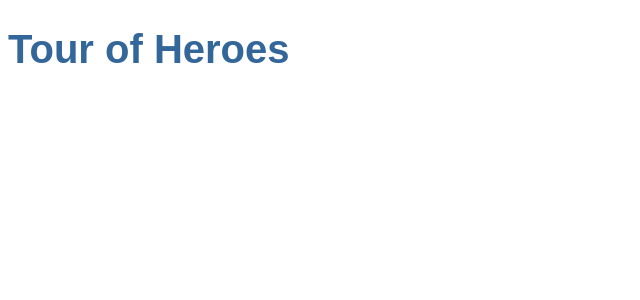
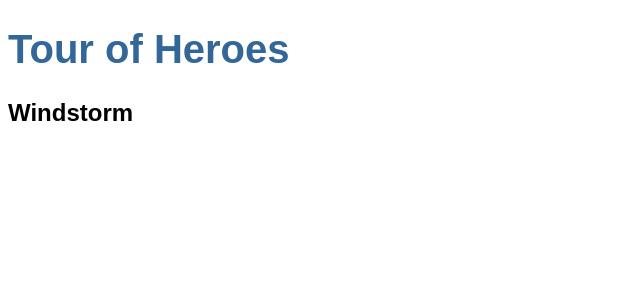
Before and after one commit to FireL0ki/angular-tour-of-heroes, an Angular app: page / in a window 1280 px wide. Shown: the top 300 px of the page, without its empty margins (0-640 px from the left). Built offline with nearby package versions, Linux system fonts and the light colour scheme.

Commit message:
add Windstorm hero property to HeroesComponent class

```diff
--- a/src/app/heroes/heroes.component.ts
+++ b/src/app/heroes/heroes.component.ts
@@ -6,5 +6,6 @@ import { Component } from '@angular/core';
   styleUrls: ['./heroes.component.css']
 })
 export class HeroesComponent {
+  hero = 'Windstorm';
 
 }
```
